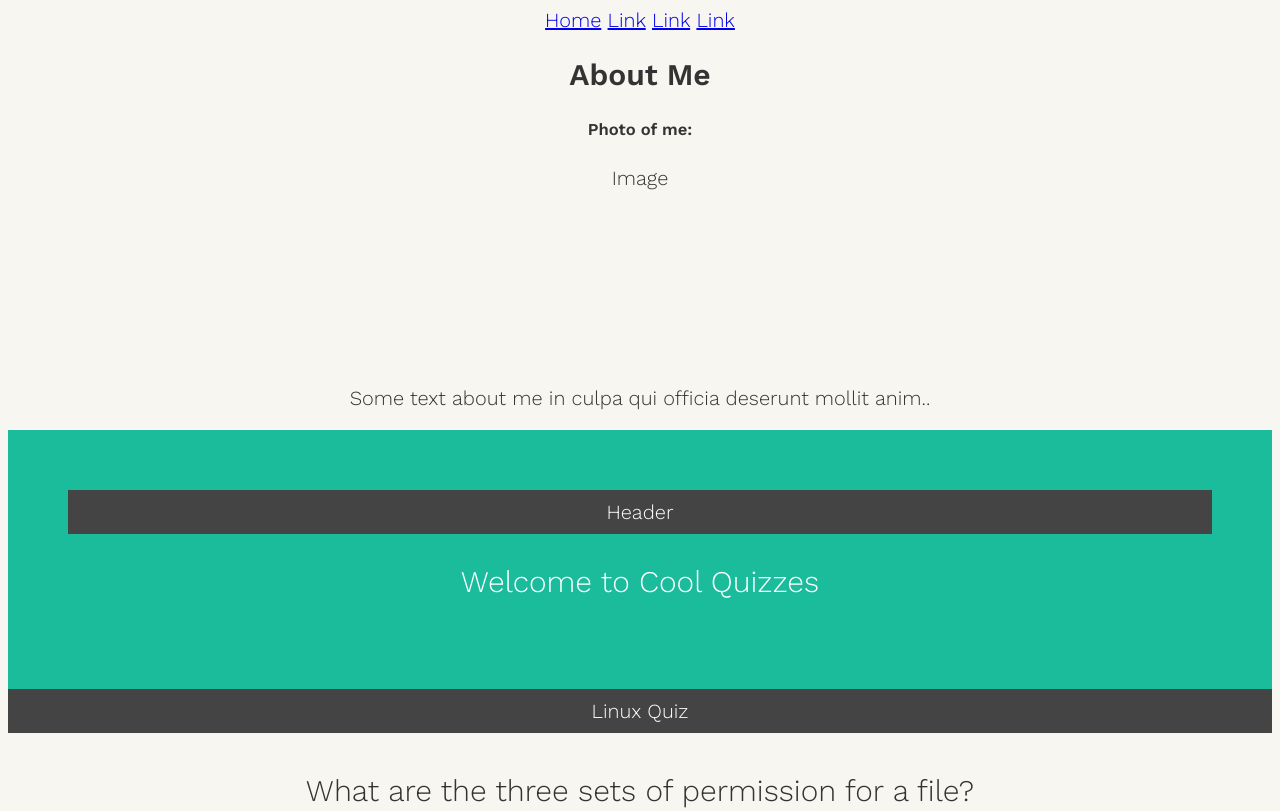
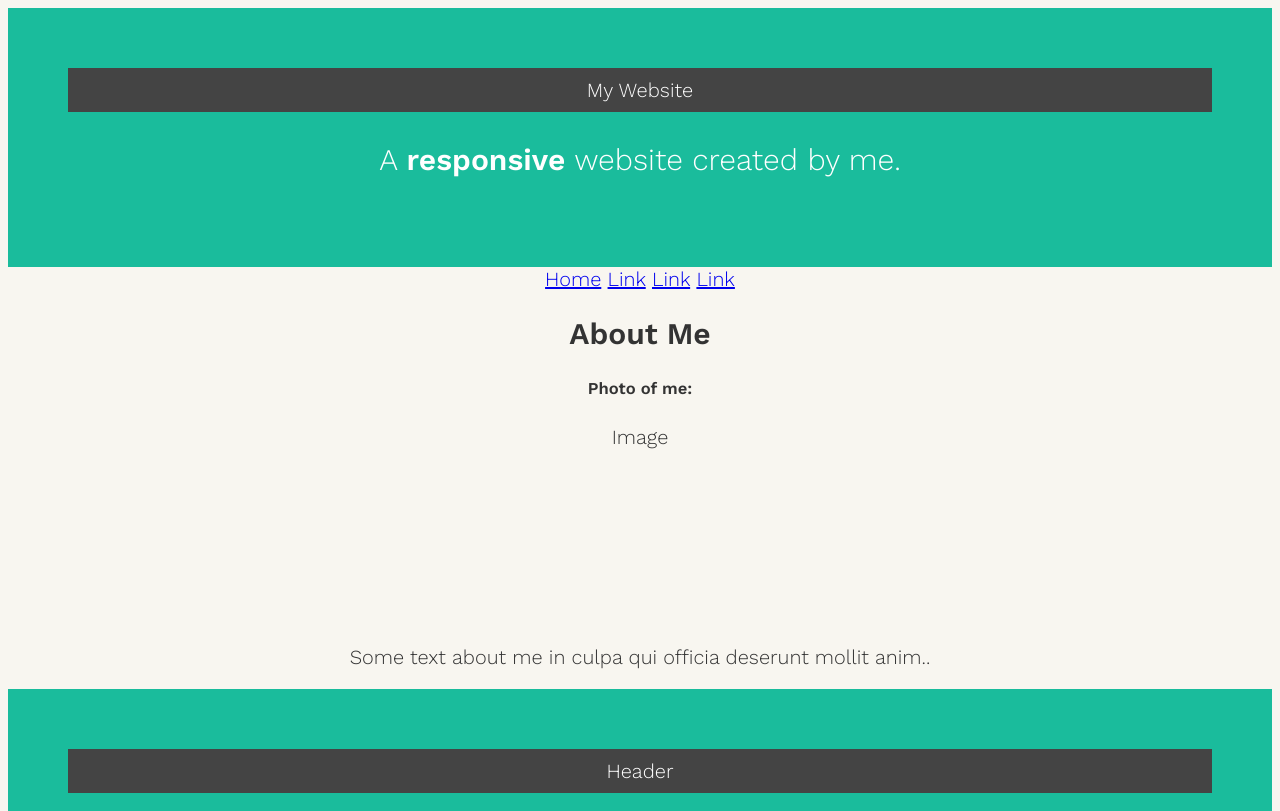
Before and after one commit to davidyueone/code201finalproject, a plain HTML site: page index.html in a window 1280 px wide. Shown: the top 811 px of the page. Drawn offline with nearby package versions, Linux system fonts and the light colour scheme.

Commit message:
Update index.html

```diff
--- a/index.html
+++ b/index.html
@@ -6,6 +6,11 @@
     <link rel="stylesheet" href="./stylesheet.css" media="screen" type="text/css"/>
 </head>
 <body>
+  <div class="header">
+  <h1>My Website</h1>
+  <p>A <b>responsive</b> website created by me.</p>
+  </div>
+
   <div class="navbar">
   <a href="#" class="active">Home</a>
   <a href="#">Link</a>
```
